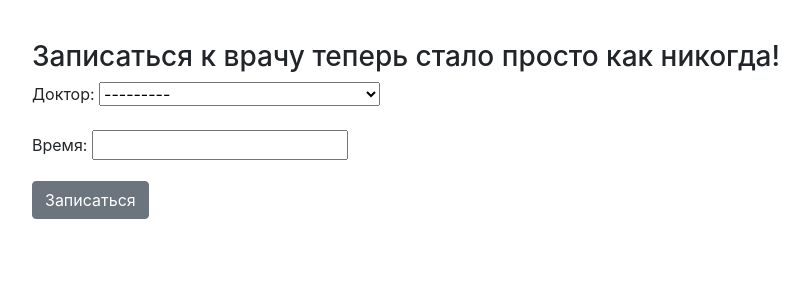
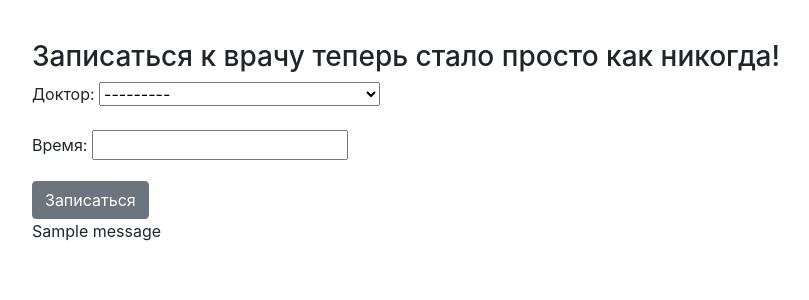
Before and after one commit to l4kk3r/easydoctor, a Django app: page /create/ in a window 1280 px wide. Shown: the top 300 px of the page, without its empty margins (8-817 px from the left). Run offline with Django 3.2, Linux system fonts and the light colour scheme; a user stored in the database is signed in; one stand-in notice (Sample message) is shown; some libraries are stand-ins or nearby versions.

Commit message:
Update create.html

```diff
--- a/templates/create.html
+++ b/templates/create.html
@@ -20,6 +20,11 @@
         </div>
         <input type='submit' class='btn btn-secondary' value='Записаться'/>
       </form>
+
+      {% for message in messages %}
+          <p id='message'>{{ message }}</p>
+      {% endfor %}
+
     </div>
   </body>
   <style>
```
